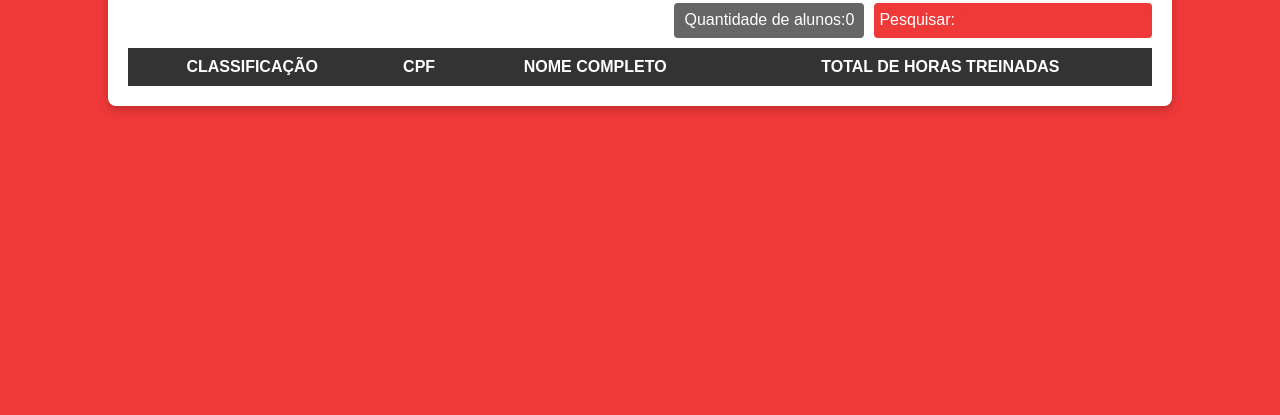
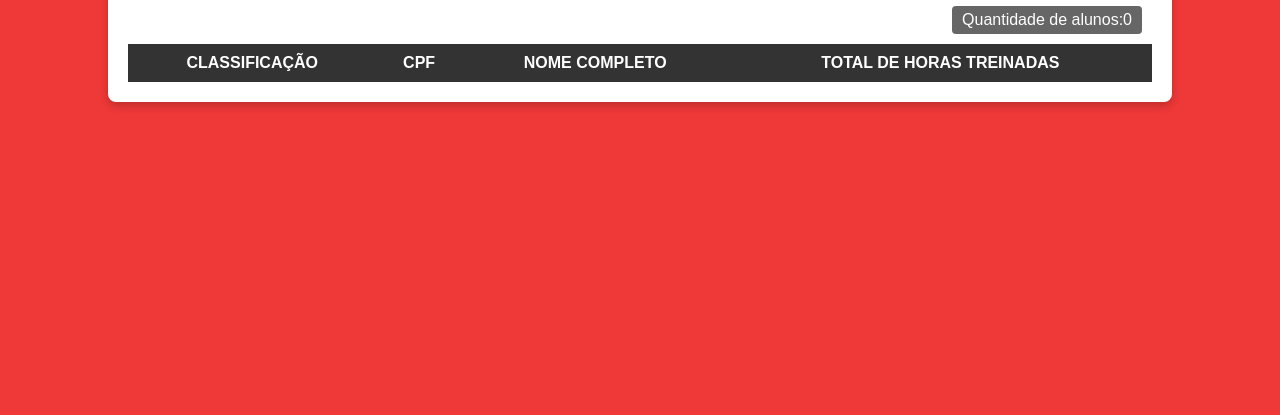
Before and after one commit to devMarcos12/ProjetoIntegrador_2, a plain HTML site: page gerente/tela_gerente_semanal.html in a window 1280 px wide. Shown: the part 385-800 px from the top of the page. Drawn offline with Linux system fonts and the light colour scheme; no server answers.

Commit message:
fix: removido barra de pesquisa

```diff
--- a/gerente/tela_gerente_semanal.html
+++ b/gerente/tela_gerente_semanal.html
@@ -14,10 +14,7 @@
         <div class="quantity-box" id="quantityBox">
             Quantidade de alunos: <span id="quantity"> 0</span>
         </div>
-        <div class="search-box">
-            <label for="search">Pesquisar:</label>
-            <input type="text" id="search" name="search">
-        </div>
+
     </div>
 
     <div class="table-container">
```
